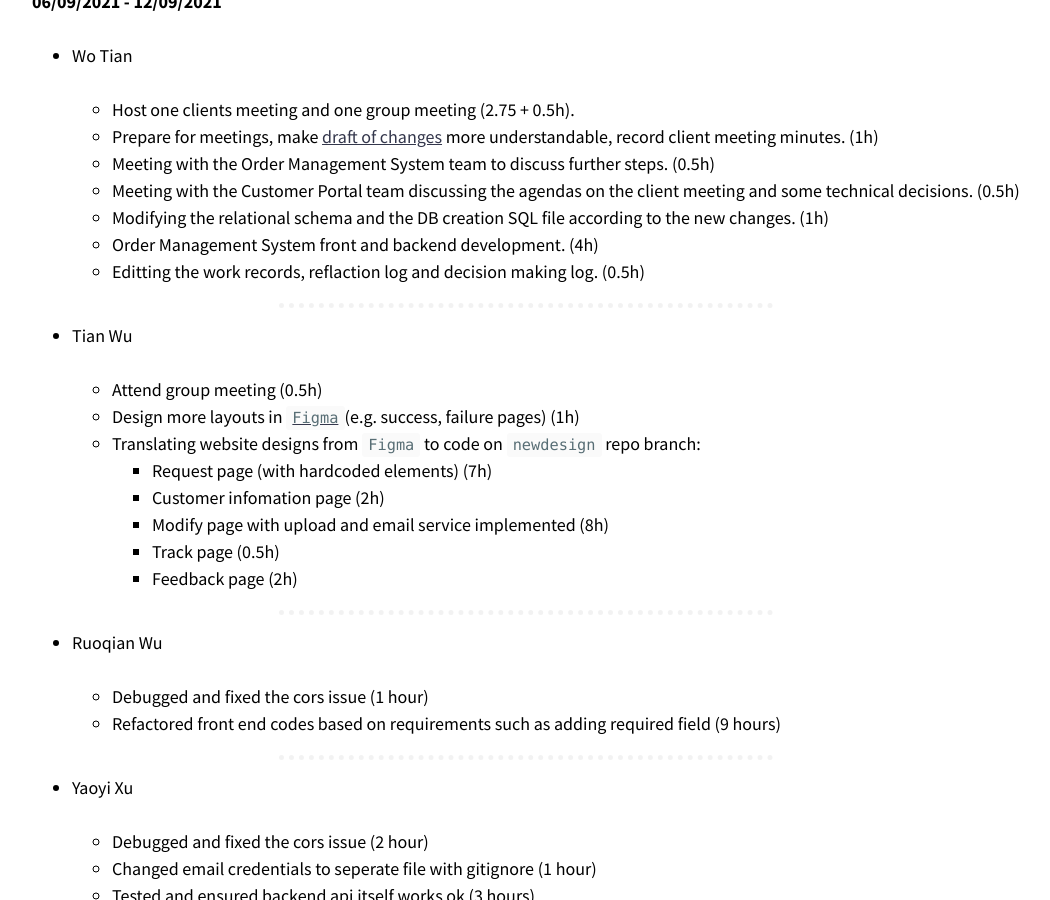
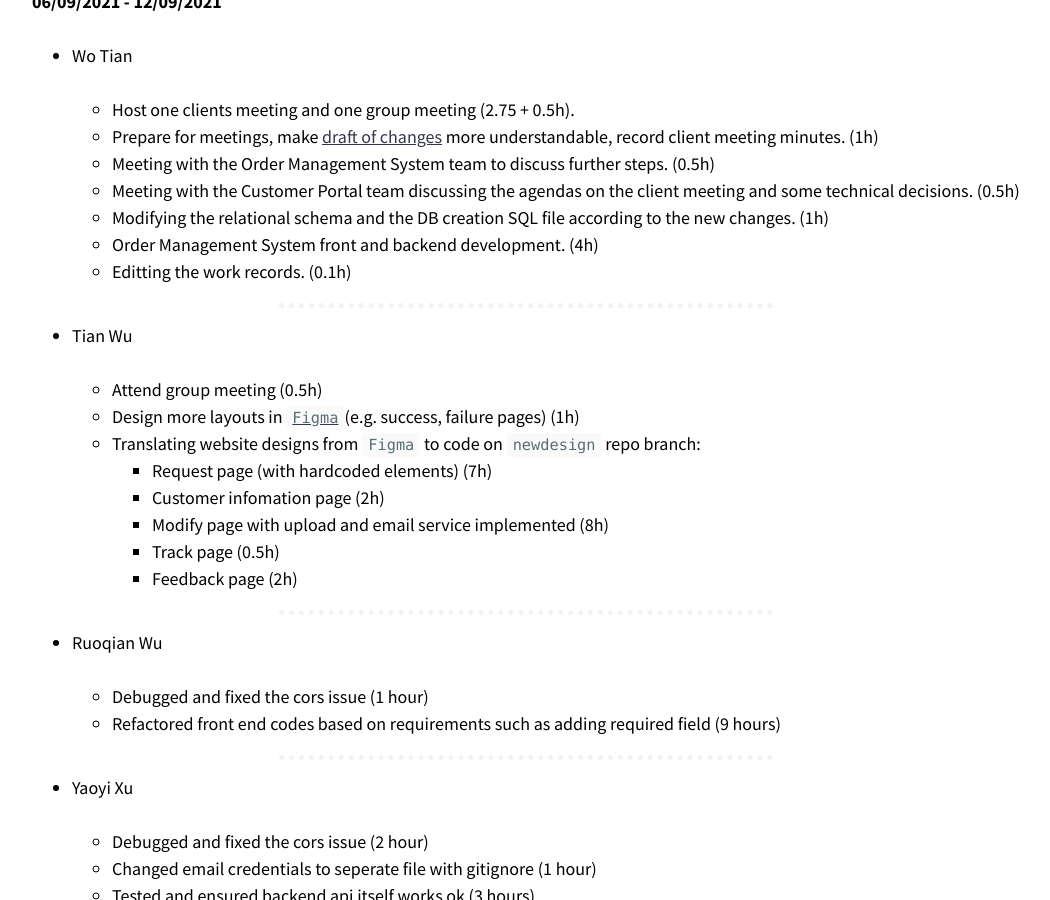
Before and after one commit to optofab/optofab.github.io, a Jekyll site: the page built from work_records.md, in a window 1280 px wide and 900 px high, scrolled down 10837 px. Shown: the whole window, without its empty margins (114-1164 px from the left). Built offline with Jekyll 4.4.1, drawn with Linux system fonts in a browser that asks for light colours; nearby versions of some CDN libraries; emoji names are drawn with the system emoji font; some of the changed text lies outside the part shown.

Commit message:
Update work_records.md

```diff
--- a/work_records.md
+++ b/work_records.md
@@ -438,7 +438,7 @@ _[Don't forget to add hours for each of the work you've done. This line will be
   - Meeting with the Customer Portal team discussing the agendas on the client meeting and some technical decisions. (0.5h)
   - Modifying the relational schema and the DB creation SQL file according to the new changes. (1h)
   - Order Management System front and backend development. (4h)
-  - Editting the work records, reflaction log and decision making log. (0.5h)
+  - Editting the work records. (0.1h)
 
 <hr class="hr-dotted">
 
```
Also changed, not shown: other parts of work_records.md (+1 -1 lines).
